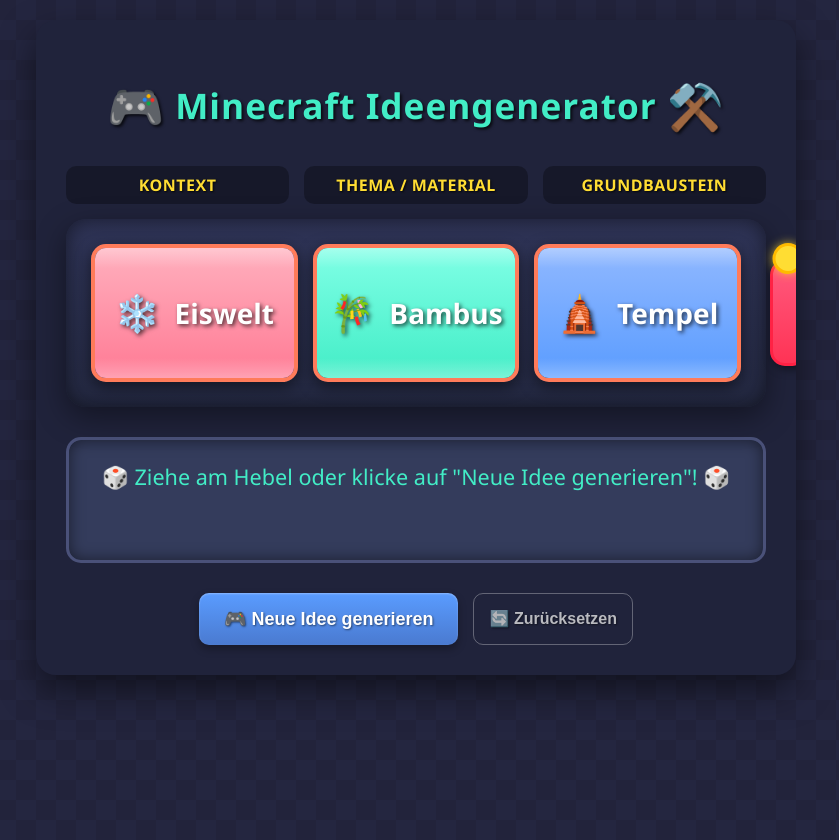
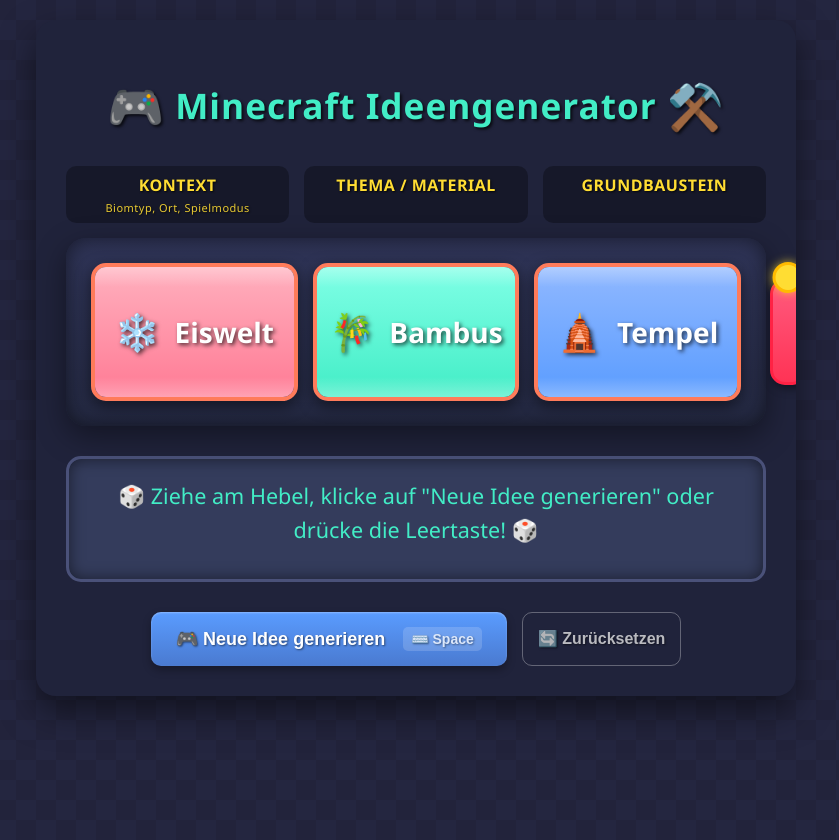
Before and after one commit to gbechtold/Minecraft-Ideen-Generator, a plain HTML site: page index.html in a window 1280 px wide. Shown: the whole page, without its empty margins (224-1063 px from the left). Drawn offline with Linux system fonts and the light colour scheme.

Commit message:
added spacebar

```diff
--- a/index.html
+++ b/index.html
@@ -62,6 +62,13 @@
             padding: 8px;
             border-radius: 10px;
             margin-bottom: 0;
+        }
+        .slot-label-info {
+            display: block;
+            font-size: 11px;
+            opacity: 0.9;
+            font-weight: normal;
+            margin-top: 4px;
         }
         .slot-machine {
             display: grid;
@@ -236,14 +243,29 @@
             font-weight: bold;
             text-shadow: 1px 1px 2px rgba(0, 0, 0, 0.5);
             box-shadow: 0 4px 8px rgba(0, 0, 0, 0.3), inset 0 1px 2px rgba(255, 255, 255, 0.3);
+            display: flex;
+            align-items: center;
+            justify-content: center;
+            gap: 10px;
+        }
+        .keyboard-shortcut {
+            font-size: 14px;
+            opacity: 0.8;
+            background: rgba(255, 255, 255, 0.2);
+            padding: 4px 8px;
+            border-radius: 5px;
+            margin-left: 8px;
+            display: inline-flex;
+            align-items: center;
+            justify-content: center;
         }
         button:hover {
             background: linear-gradient(to bottom, #6aacff, #5a8ae0);
             transform: translateY(-2px);
             box-shadow: 0 6px 12px rgba(0, 0, 0, 0.3), inset 0 1px 2px rgba(255, 255, 255, 0.3);
         }
-        button:active {
-            transform: translateY(1px);
+        button:active, button.active {
+            transform: scale(0.95);
             box-shadow: 0 2px 4px rgba(0, 0, 0, 0.3), inset 0 1px 2px rgba(255, 255, 255, 0.3);
         }
         #resetBtn {
@@ -323,7 +345,10 @@
         </h1>
 
         <div class="slot-labels">
-            <div class="slot-label">KONTEXT</div>
+            <div class="slot-label">
+                KONTEXT
+                <span class="slot-label-info">Biomtyp, Ort, Spielmodus</span>
+            </div>
             <div class="slot-label">THEMA / MATERIAL</div>
             <div class="slot-label">GRUNDBAUSTEIN</div>
         </div>
@@ -354,11 +379,11 @@
         </div>
 
         <div class="result" id="result">
-            <span class="result-header">🎲 Ziehe am Hebel oder klicke auf "Neue Idee generieren"! 🎲</span>
+            <span class="result-header">🎲 Ziehe am Hebel, klicke auf "Neue Idee generieren" oder drücke die Leertaste! 🎲</span>
         </div>
         <div class="confetti-overlay" id="confetti"></div>
         <div class="buttons">
-            <button id="spinBtn">🎮 Neue Idee generieren</button>
+            <button id="spinBtn">🎮 Neue Idee generieren <span class="keyboard-shortcut">⌨️ Space</span></button>
             <button id="resetBtn">🔄 Zurücksetzen</button>
         </div>
     </div>
@@ -755,11 +780,28 @@
         // Event-Listener für den Hebel
         handle.addEventListener('click', startSpin);
 
+        // Event-Listener für die Leertaste
+        document.addEventListener('keydown', function(event) {
+            // Wenn die Leertaste (keyCode 32) gedrückt wird
+            if (event.keyCode === 32 || event.key === ' ') {
+                // Verhindere das Standardverhalten (Scrollen der Seite)
+                event.preventDefault();
+                // Führe den Spin aus
+                startSpin();
+
+                // Füge einen visuellen Feedback-Effekt auf den Button hinzu
+                spinBtn.classList.add('active');
+                setTimeout(() => {
+                    spinBtn.classList.remove('active');
+                }, 200);
+            }
+        });
+
         // Event-Listener für den Reset-Button
         resetBtn.addEventListener('click', () => {
             resetWinningEffects();
             resetReels();
-            result.innerHTML = '<span class="result-header">🎲 Ziehe am Hebel oder klicke auf "Neue Idee generieren"! 🎲</span>';
+            result.innerHTML = '<span class="result-header">🎲 Ziehe am Hebel, klicke auf "Neue Idee generieren" oder drücke die Leertaste! 🎲</span>';
         });
     </script>
 </body>
```
